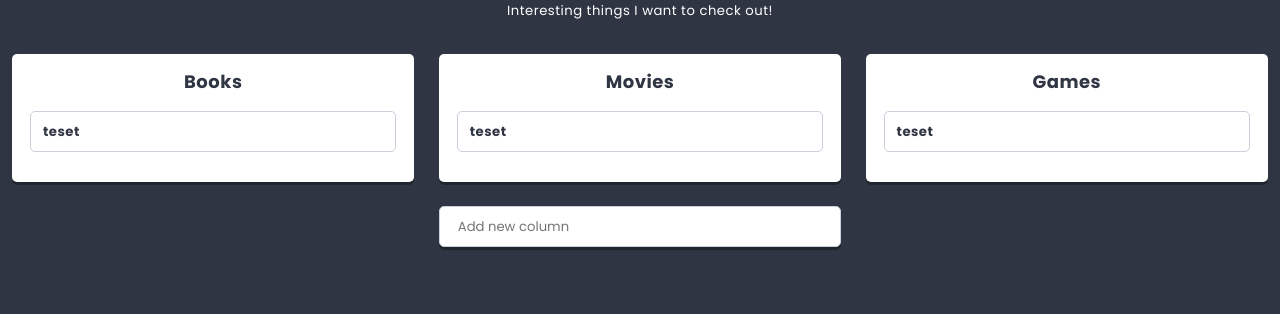
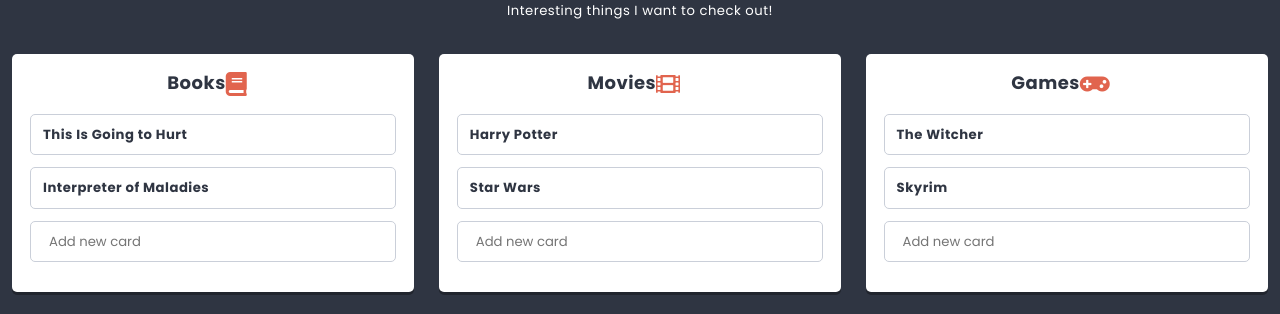
Before and after one commit to kacperkoza34/react-start, a React app: page / in a window 1280 px wide. Shown: the part 378-692 px from the top of the page. Built offline with nearby package versions, Linux system fonts and the light colour scheme.

Commit message:
Finish 15.5 submodule

```diff
--- a/src/components/Card/Card.js
+++ b/src/components/Card/Card.js
@@ -5,13 +5,12 @@
 
 
 const Card = props => (
+
      <section className={styles.component}>
         <h4>{props.title}</h4>
      </section>
   )
 
-  Card.propTypes = {
-  title: PropTypes.node.isRequired,
-  };
+
 
 export default Card;
--- a/src/components/Column/Column.js
+++ b/src/components/Column/Column.js
@@ -2,16 +2,61 @@
 import styles from './Column.scss';
 import PropTypes from 'prop-types';
 import Card from '../Card/Card.js';
+import Icon from '../Icon/Icon.js';
+import Creator from '../Creator/Creator.js';
+import {settings} from '../../data/dataStore';
 
 
 
 
-const Column = props => (
+class Column extends React.Component {
+
+  state = {
+    cards: this.props.cards || [],
+  }
+
+  static propTypes = {
+    title: PropTypes.node.isRequired,
+  }
+
+  addCard(title){
+    this.setState(state => (
+      {
+        cards: [
+          ...state.cards,
+          {
+            key: state.cards.length ? state.cards[state.cards.length-1].key+1 : 0,
+            title
+          }
+        ]
+      }
+    ));
+  }
+
+
+  render(state){
+
+    return (
      <section className={styles.component}>
-        <h3 className={styles.title}>{props.title}</h3>
-        <Card title='teset' />
+        <h3 className={styles.title}>
+          {this.props.title}
+          <span className={styles.icon}>
+            <Icon name={this.props.icon} />
+          </span>
+        </h3>
+        <div className={styles.cards}>
+          {this.state.cards.map(({key, ...cardProps}) => (
+            <Card key={key} {...cardProps} />
+          ))}
+        </div>
+        <div className={styles.creator}>
+          <Creator text={settings.cardCreatorText} action={title => this.addCard(title)}/>
+        </div>
+
      </section>
-  )
+    )
+   }
+  }
 
   Column.propTypes = {
   title: PropTypes.node.isRequired,
--- /dev/null
+++ b/src/components/Icon/Icon.js
@@ -0,0 +1,5 @@
+import React from 'react';
+
+const Icon = props => (<i className={`fas fa-${props.name}`}></i>);
+
+export default Icon;
--- a/src/components/List/List.js
+++ b/src/components/List/List.js
@@ -43,7 +43,6 @@
   }
 
   render() {
-    //console.log(this.addColumn('title'));
 
     return (
       <section className={styles.component}>
```
Lines whose indentation alone changed are shown as unchanged.
